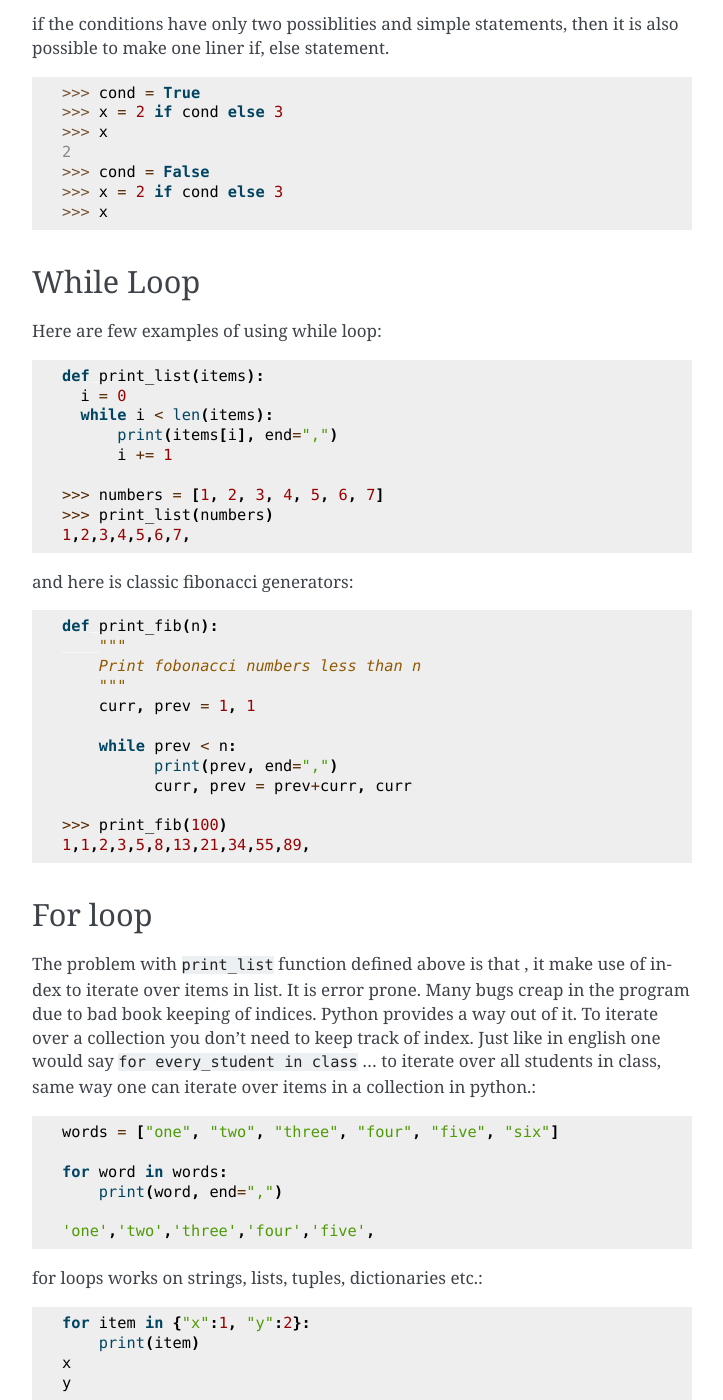
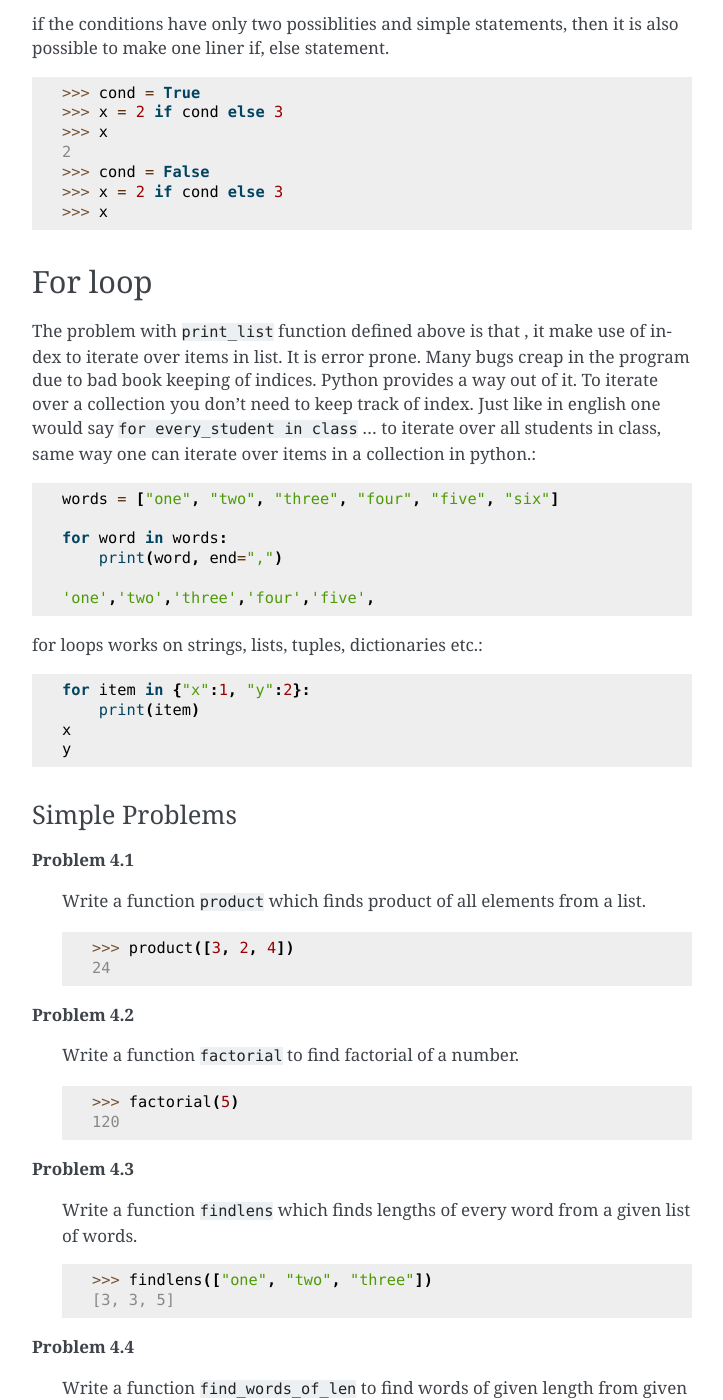
Before and after one commit to vikipedia/python-trainings, a Sphinx documentation site: the page built from online_course/source/module1/day4.rst, in a window 1280 px wide and 1400 px high, scrolled down 1005 px. Shown: the whole window, without its empty margins (388-1111 px from the left). Built offline with Sphinx 7.4.7, drawn with Linux system fonts in a browser that asks for light colours; some of the changed text lies outside the part shown.

Commit message:
corrections

```diff
--- a/online_course/source/module1/day2.rst
+++ b/online_course/source/module1/day2.rst
@@ -351,7 +351,7 @@ Following line will get executed as given below::
 
 **Problem 2.8**
 
-  Have a look at following python code, what will it print? Can you correct it?::
+  Have a look at following python code, what will it do? Can you correct it?::
 
     def twice(x):
         print(2*x)
--- a/online_course/source/module1/day3.rst
+++ b/online_course/source/module1/day3.rst
@@ -266,10 +266,10 @@ How to find a record that has max value?::
   max(records, key=get_value)
   ("INFY", 2000.0, -5)
 
-Similaraly how to find a record that has max gain?::
+Similarly how to find a record that has max gain?::
 
   def get_gain(r):
-      return r[1]
+      return r[2]
 
   max(records, key=get_gain)
   ("HCL", 1200, 70.5)
--- a/online_course/source/module1/day4.rst
+++ b/online_course/source/module1/day4.rst
@@ -54,40 +54,6 @@ is also possible to make one liner if, else statement.
   >>> cond = False
   >>> x = 2 if cond else 3
   >>> x
-
-
-While Loop
-----------
-
-Here are few examples of using while loop::
-
-  def print_list(items):
-    i = 0
-    while i < len(items):
-        print(items[i], end=",")
-        i += 1
-
-  >>> numbers = [1, 2, 3, 4, 5, 6, 7]
-  >>> print_list(numbers)
-  1,2,3,4,5,6,7,
-
-
-and here is classic fibonacci generators::
-
-  def print_fib(n):
-      """
-      Print fobonacci numbers less than n
-      """
-      curr, prev = 1, 1
-
-      while prev < n:
-            print(prev, end=",")
-            curr, prev = prev+curr, curr
-
-  >>> print_fib(100)
-  1,1,2,3,5,8,13,21,34,55,89,
-
-
 
 For loop
 --------
```
Also changed, not shown: other parts of online_course/source/module1/day2.rst (+1 -1 lines), other parts of online_course/source/module1/day4.rst (+32 -0 lines), online_course/source/module1/day1.rst (+23 -6 lines).
